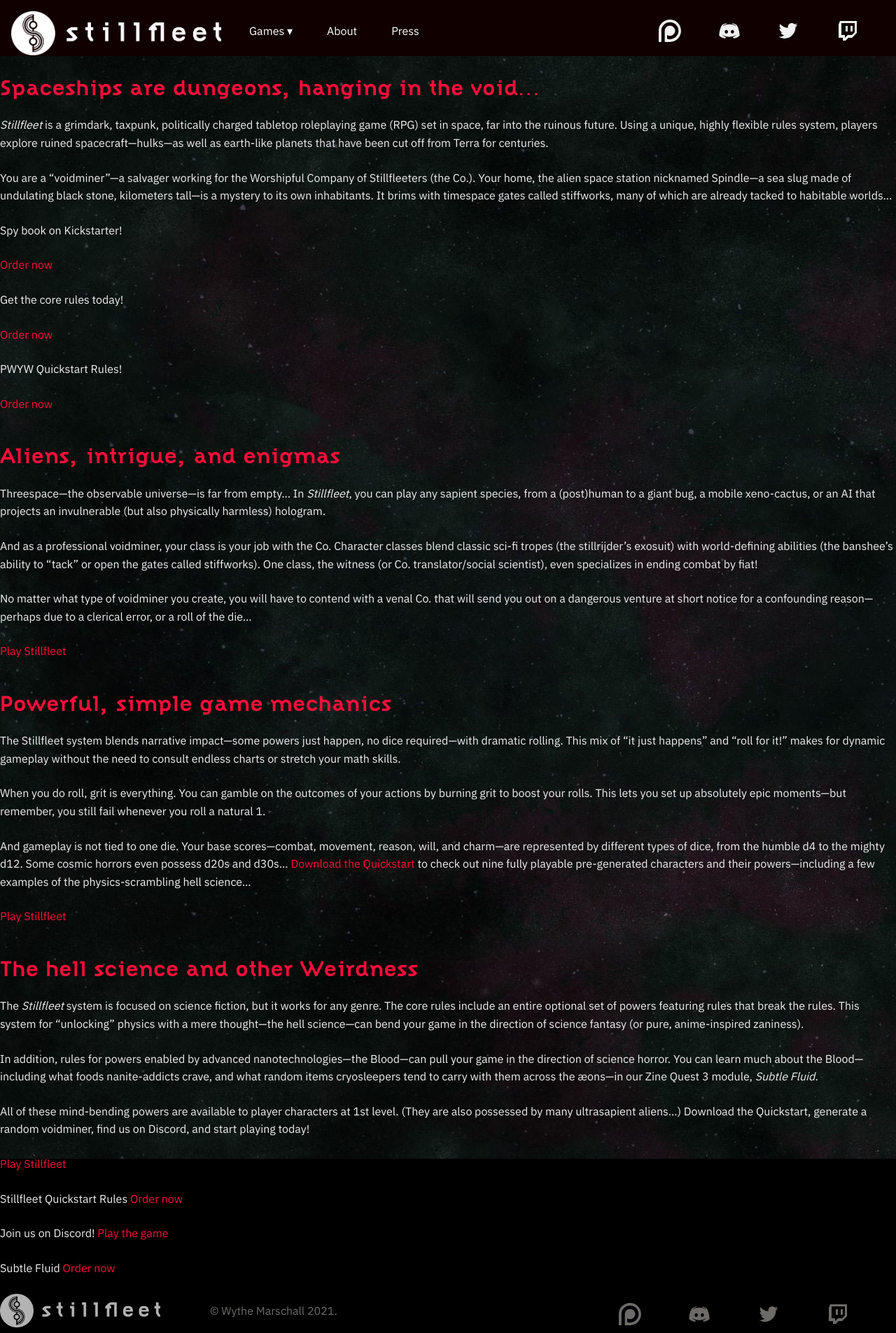
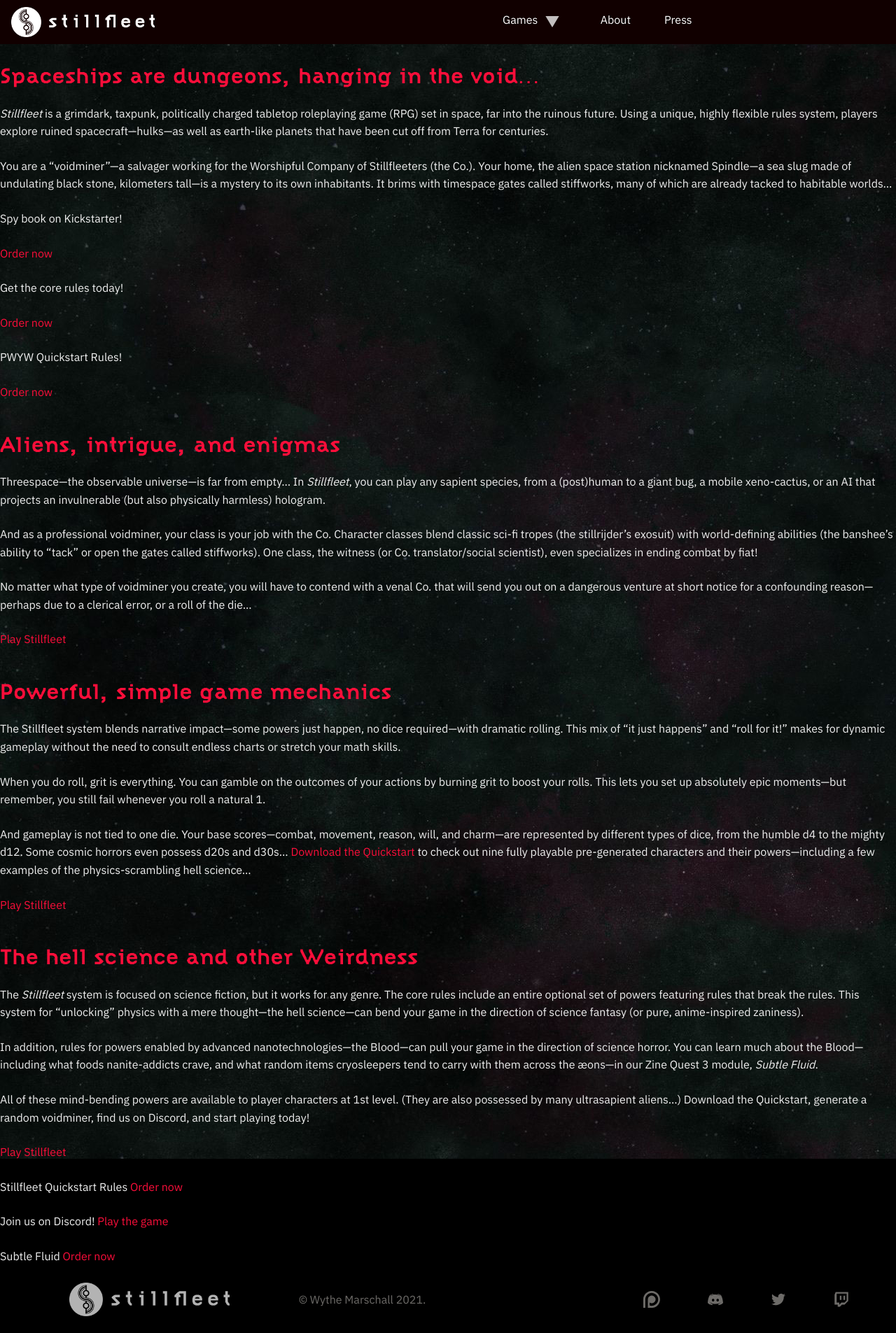
Before and after one commit to stillfleet/stillfleet.github.io, a Jekyll site: the page built from index.md, in a window 1280 px wide. Shown: the whole page at 70% size. Built offline with Jekyll 4.4.1, drawn with Linux system fonts in a browser that asks for light colours; some web fonts are replaced; after the commit the page ends 1881 px from its top, so only the background shows below that.

Commit message:
Navigation is done

```diff
--- a/_includes/header.html
+++ b/_includes/header.html
@@ -6,6 +6,4 @@
   </h1>
 
   {%- include navigation.html -%}
-
-  {%- include social.html -%}
 </header>
--- a/_includes/navigation.html
+++ b/_includes/navigation.html
@@ -1,17 +1,18 @@
 <nav id="primary-nav">
   <ul class="main-menu clearfix">
-    <li><a href="/games/index.html">Games
-        <span class="drop-icon">▾</span>
-        <label title="Toggle Drop-down" class="drop-icon" for="sm1">▾</label>
+    <li><a href="/games/index.html">
+        Games
+        <!-- <span class="drop-icon">▾</span> -->
+        <label title="Toggle Drop-down" class="drop-icon" for="sm-games">▼</label>
       </a>
-      <input type="checkbox" id="sm1">
+      <input type="checkbox" id="sm-games">
       <ul class="sub-menu">
-
-        <li><a href="/games/stillfleet/">Stillfleet
-            <span class="drop-icon">▾</span>
-            <label title="Toggle Drop-down" class="drop-icon" for="sm2">▾</label>
+        <li><a href="/games/stillfleet/">
+            Stillfleet
+            <!-- <span class="drop-icon">▾</span> -->
+            <label title="Toggle Drop-down" class="drop-icon" for="sm-stillfleet">▶</label>
           </a>
-          <input type="checkbox" id="sm2">
+          <input type="checkbox" id="sm-stillfleet">
           <ul class="sub-menu">
             <li><a href="/games/stillfleet/rules.html">Rules</a></li>
             <li><a href="/games/stillfleet/ventures/">Ventures</a></li>
--- a/_scss/components/_footer.scss
+++ b/_scss/components/_footer.scss
@@ -5,13 +5,27 @@ footer {
   height: 3rem;
   flex-direction: column;
   align-items: center;
+  text-align: center;
+  flex-wrap: wrap;
+
+  & > * {
+    padding-top: 0.5rem;
+  }
 
   @include medium-breakpoint {
     flex-direction: row;
+    text-align: left;
   }
 
   .stillfleet-logo {
+    margin: 0 auto;
     opacity: 0.7;
+    background-position: center bottom;
+    width:calc(100% / 2);
+
+    @include medium-breakpoint {
+      width:calc(100% / 3);
+    }
 
     &:hover {
       opacity: 1;
@@ -19,20 +33,46 @@ footer {
   }
 
   .copyright {
+    width: 100%;
     color: $fpo-gray;
     flex-grow: 1;
-    line-height: 3rem;
+    line-height: 2rem;
     margin: 0;
     height: 100%;
+    background-color: #000;
+    width:calc(100% / 2);
+
+    @include medium-breakpoint {
+      width:calc(100% / 3);
+    }
   }
 
-  .social ol li a {
-    svg path {
-      fill: $fpo-gray;
+  .social {
+    width: 100%;
+    background-color: #000;
+    margin-top: 0rem;
+
+    @include medium-breakpoint {
+      width:calc(100% / 3);
     }
-    &:hover {
-      svg path {
-        fill: $white;
+
+    ol {
+      display: flex;
+      justify-content: space-evenly;
+
+      li {
+        flex-direction: row;
+      }
+
+      a {
+        svg path {
+          fill: $fpo-gray;
+        }
+        &:hover {
+          svg path {
+            fill: $white;
+          }
+        }
       }
     }
   }
--- a/_scss/components/_header.scss
+++ b/_scss/components/_header.scss
@@ -1,17 +1,34 @@
 header {
   background-color: $rich-black;
   display: flex;
-  height: 5rem;
   flex-direction: column;
+  flex-wrap: wrap;
   justify-content: space-between;
-  padding-bottom: 1rem;
+  align-items: center;
+
+  & > * {
+    flex: 1 1 auto;
+    width: 100%;
+  }
 
   @include medium-breakpoint {
     flex-direction: row;
+    width: auto;
+    & > * {
+      width: auto;
+    }
   }
 
+
   h1 {
-    margin: 1rem;
-    height: 100%;
+    margin: 0.5rem 0;
+    padding-left: 1rem;
+    max-height: 100%;
+    order: -1;
+    width: calc(100% / 2);
+
+    @include medium-breakpoint {
+      width:calc(100% / 3);
+    }
   }
 }
--- a/_scss/components/_navigation.scss
+++ b/_scss/components/_navigation.scss
@@ -4,10 +4,9 @@
  */
 
 #primary-nav {
-  padding: 1rem 0 0;
-
+  padding: 0;
   flex-grow: 1;
-
+  order: 2;
   display: flex;
   flex-direction: column;
 
@@ -16,7 +15,17 @@
     padding: 0;
 
     li {
-      // display: inline-block;
+      text-align: center;
+
+      a {
+        display: flex;
+        flex-direction: row;
+        justify-content: space-between;
+
+        label {
+          margin: 0;
+        }
+      }
     }
   }
 
@@ -44,17 +53,35 @@
 
   .sub-menu {
     background-color: $fpo-gray;
-    border-width: 1px 1px 0;
-    margin: 0 1em;
+    margin: 0 0 0 1em;
+    display: none;
 
     li:last-child {
       border-width: 0;
     }
 
-    display: none;
-
     a:hover {
       color: $rich-black;
+    }
+
+    .sub-menu {
+      li a {
+        justify-content: flex-start;
+
+        &::text {
+          flex-grow: 2;
+        }
+
+        &::before {
+          content: '↪ ';
+          padding-right: 1em;
+
+          @include medium-breakpoint {
+            content: '';
+            padding-right: 0;
+          }
+        }
+      }
     }
   }
 
@@ -71,24 +98,6 @@
   input[type="checkbox"]:checked + .sub-menu {
     display: block;
   }
-}
-
-// #tm:checked + .main-menu {
-//   display: flex;
-//   flex-direction: column;
-//   background-color: $rich-black;
-// }
-
-#primary-nav li,
-#toggle-menu,
-#primary-nav .sub-menu {
-  border-style: solid;
-  border-color: $rich-black;
-}
-
-#primary-nav li,
-#toggle-menu {
-  border-width: 0 0 1px;
 }
 
 #primary-nav li,
@@ -111,67 +120,41 @@
   padding: 1em 1.5em;
 }
 
-#toggle-menu .drop-icon,
-#primary-nav li label.drop-icon {
-  position: absolute;
-  right: 1.5em;
-  top: 1.25em;
-}
-
-#primary-nav label.drop-icon, #toggle-menu span.drop-icon {
-  border-radius: 50%;
-  width: 1em;
-  height: 1em;
+#primary-nav label.drop-icon,
+#toggle-menu span.drop-icon {
+  width: 2em;
   text-align: center;
-  // background-color: rgba(0, 0, 0, .125);
   text-shadow: 0 0 0 transparent;
   color: rgba(255, 255, 255, .75);
 }
 
 #primary-nav .drop-icon {
-  line-height: 1;
-}
-
-
-@media only screen and (max-width: 64em) and (min-width: 52.01em) {
-  #primary-nav li {
-    width: 33.333%;
-  }
-
-  #primary-nav .sub-menu li {
-    width: auto;
-  }
+  line-height: 1.5;
+  font-size: 1.3em;
 }
 
 @media only screen and (min-width: 52em) {
-  #primary-nav .main-menu {
-    // display: block;
-  }
+  #primary-nav {
+    ul span.drop-icon {
+      display: inline-block;
+    }
 
-  #toggle-menu,
-  #primary-nav label.drop-icon {
-    display: none;
-  }
+    .sub-menu {
+      border-width: 0;
+      margin: 0;
+      position: absolute;
+      width: 12em;
+      z-index: 3000;
 
-  #primary-nav ul span.drop-icon {
-    display: inline-block;
-  }
+      li {
+        border-width: 0 0 1px;
+      }
 
-  #primary-nav li {
-    border-width: 0 1px 0 0;
-  }
-
-  #primary-nav .sub-menu li {
-  }
-
-  #primary-nav .sub-menu {
-    border-width: 0;
-    margin: 0;
-    position: absolute;
-    top: 100%;
-    left: 0;
-    width: 12em;
-    z-index: 3000;
+      .sub-menu {
+        top: 0;
+        left: 100%;
+      }
+    }
   }
 
   #primary-nav .sub-menu,
@@ -179,15 +162,6 @@
     display: none;
   }
 
-  #primary-nav .sub-menu li {
-    border-width: 0 0 1px;
-  }
-
-  #primary-nav .sub-menu .sub-menu {
-    top: 0;
-    left: 100%;
-  }
-
   #primary-nav li:hover > input[type="checkbox"] + .sub-menu {
     display: flex;
     flex-direction: column;
--- a/_scss/components/_social.scss
+++ b/_scss/components/_social.scss
@@ -1,7 +1,11 @@
 .social {
   height: 100%;
   margin-top: 1rem;
-  flex-grow: 1;
+  order: 1;
+
+  @include medium-breakpoint {
+    order: 2;
+  }
 
   ol {
     height: 100%;
@@ -17,7 +21,7 @@
       a {
         svg {
           &.icon {
-            min-height: 2rem;
+            min-height: 1.5rem;
             max-height: 3rem;
           }
 
```
